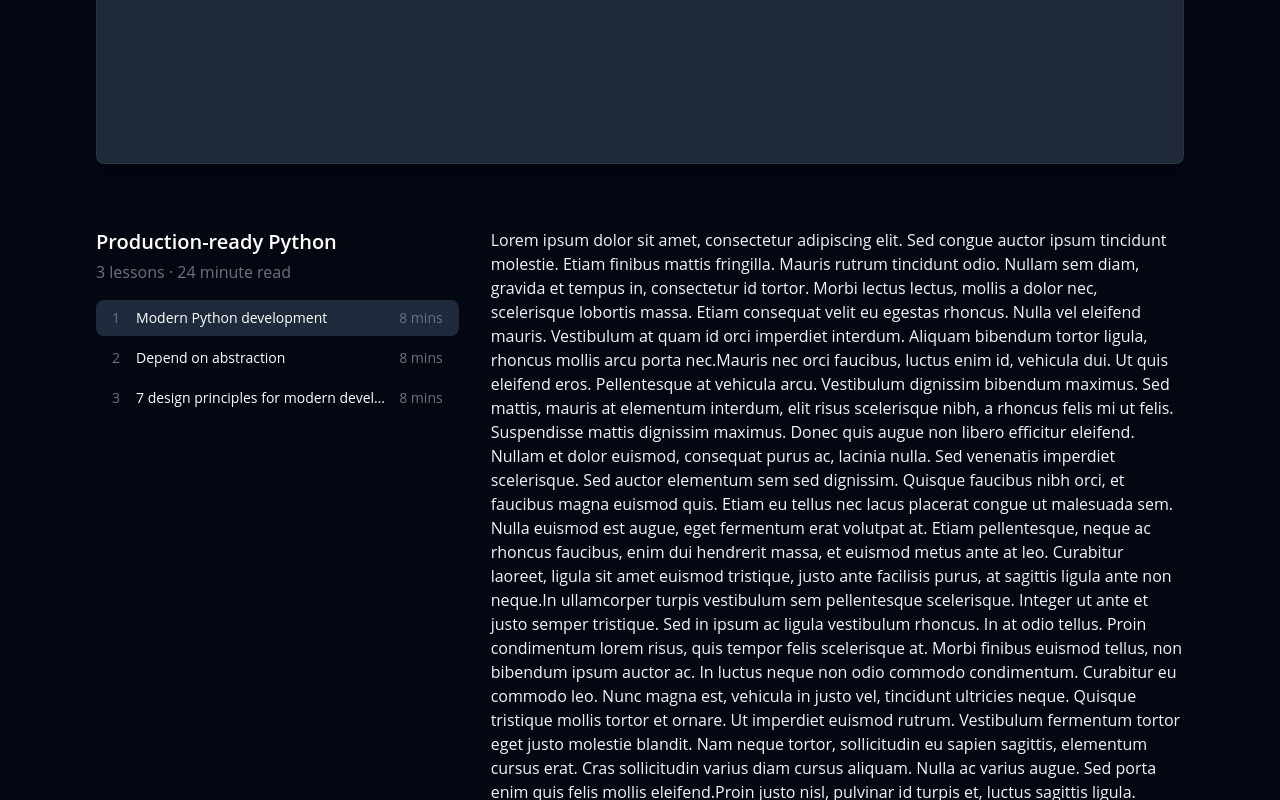
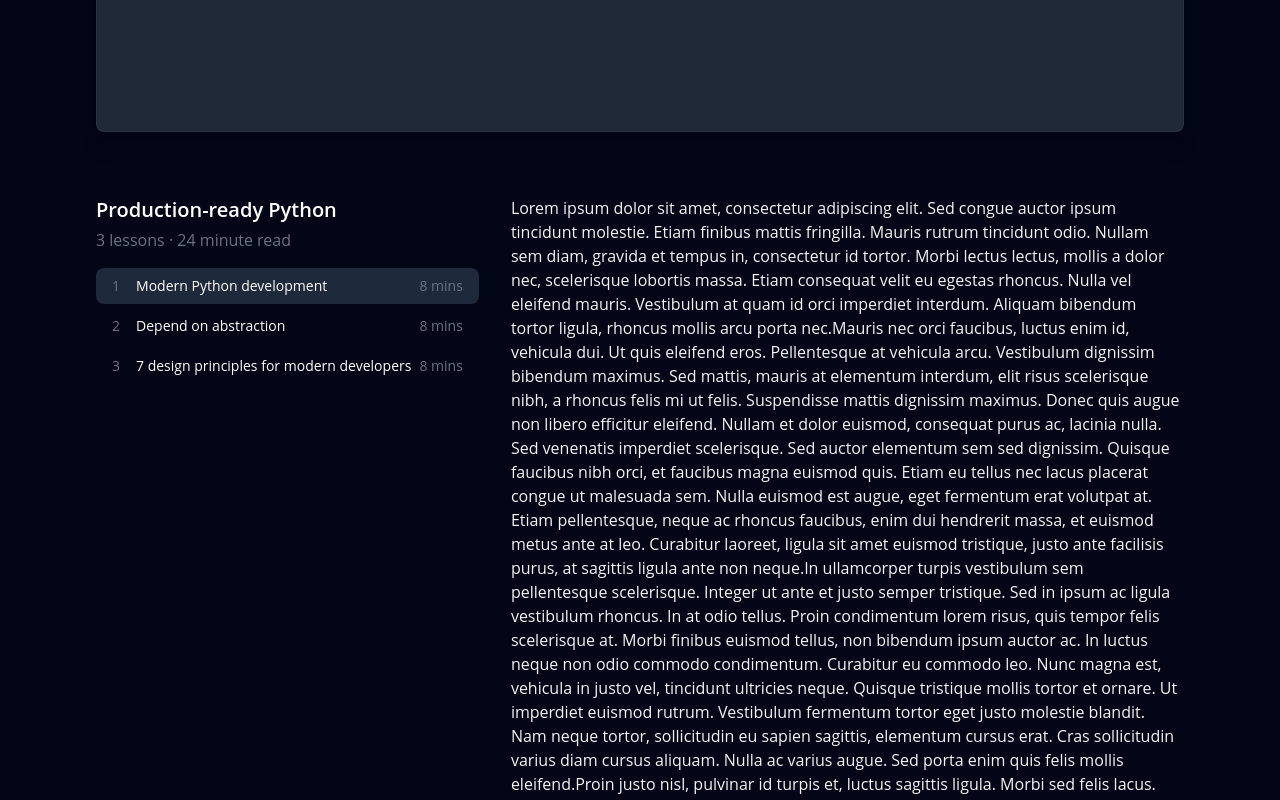
Before and after one commit to ellsphillips/level-up, a Next.js app: page /articles/1 in a window 1280 px wide. Shown: the part 680-1480 px from the top of the page. Built offline with nearby package versions, Linux system fonts and the light colour scheme.

Commit message:
Dev: tidy up

```diff
--- a/pages/articles/[id].tsx
+++ b/pages/articles/[id].tsx
@@ -1,11 +1,11 @@
 import { GetStaticPaths, GetStaticProps } from 'next';
 
 import ListDetail from '@/components/article/Details';
+import SeriesTOC from '@/components/article/SeriesTOC';
 import { articleData } from '@/data/articles';
 import lipsum from '@/data/lipsum';
 import Layout from '@/layouts/Article';
 import { Article, Series } from '@/types/article';
-import Link from 'next/link';
 import { useEffect, useState } from 'react';
 
 type Props = {
@@ -36,47 +36,15 @@ const StaticPropsDetail = ({ item, errors }: Props) => {
 
     return (
         <Layout title={item ? item.title : 'Article Detail'}>
-            <div className='py-16'>{item && <ListDetail item={item} />}</div>
+            <div className='py-12'>{item && <ListDetail item={item} />}</div>
 
             <div className='flex min-h-full min-w-0 flex-col items-center justify-center shadow-xl mt-4 overflow-hidden rounded-lg bg-gray-800 ring-1 ring-inset ring-white/5 aspect-[2/1]'></div>
 
-            <div className='flex gap-8 pt-16'>
-                <aside className='w-1/3'>
-                    <a className='text-xl font-medium text-white sm:font-semibold'>
-                        {item?.series}
-                    </a>
-                    <p className='mt-1 text-sm text-gray-500 sm:text-base'>
-                        {articlesInSeries.length} lessons · 24 minute read
-                    </p>
-                    <div className='mt-4 space-y-1'>
-                        {articlesInSeries.map((article, i) => {
-                            return (
-                                <Link
-                                    href='/articles/[id]'
-                                    as={`/articles/${article.id}`}
-                                    className='flex items-center justify-between'
-                                >
-                                    <div
-                                        className={`flex items-center w-full px-4 py-2 text-sm rounded hover:bg-slate-900 hover:cursor-pointer ${
-                                            item.id === article.id &&
-                                            'bg-slate-800'
-                                        }`}
-                                    >
-                                        <span className='text-gray-500'>
-                                            {i + 1}
-                                        </span>
-                                        <p className='flex-1 ml-4 text-white truncate'>
-                                            {article.title}
-                                        </p>
-                                        <span className='ml-2 text-gray-500'>
-                                            8 mins
-                                        </span>
-                                    </div>
-                                </Link>
-                            );
-                        })}
-                    </div>
-                </aside>
+            <div className='flex flex-col gap-8 pt-16 md:flex-row'>
+                <SeriesTOC
+                    series={articlesInSeries}
+                    className='w-full md:w-1/3'
+                />
                 <article className='flex-1'>{lipsum}</article>
             </div>
         </Layout>
--- a/pages/articles/index.tsx
+++ b/pages/articles/index.tsx
@@ -1,21 +1,21 @@
-import { GetStaticProps } from "next";
-import Link from "next/link";
+import { GetStaticProps } from 'next';
+import Link from 'next/link';
 
-import Card from "@/components/article/Card";
-import { articleData } from "@/data/articles";
-import Layout from "@/layouts/App";
-import { Article } from "@/types/article";
+import Card from '@/components/article/Card';
+import { articleData } from '@/data/articles';
+import Layout from '@/layouts/App';
+import { Article } from '@/types/article';
 
 type Props = {
     items: Article[];
 };
 
-const WithStaticProps = ({ items }: Props) => (
-  <Layout title="LEVEL-UP! - Articles">
-    <h1 className="pb-8 text-5xl font-bold">Articles</h1>
-    <div className="space-y-8">
-      {items.map((data) => (
-        <Link href="/articles/[id]" as={`/articles/${data.id}`}>
+const ArticlePage = ({ items }: Props) => (
+    <Layout title='LEVEL-UP! - Articles'>
+        <h1 className='pb-8 text-5xl font-bold'>Articles</h1>
+        <div className='space-y-8'>
+            {items.map(data => (
+                <Link href='/articles/[id]' as={`/articles/${data.id}`}>
                     <Card {...data} />
                 </Link>
             ))}
@@ -28,4 +28,4 @@ export const getStaticProps: GetStaticProps = async () => {
     return { props: { items } };
 };
 
-export default WithStaticProps;
+export default ArticlePage;
--- a/styles/global.css
+++ b/styles/global.css
@@ -4,6 +4,6 @@
 
 @layer base {
     body {
-        @apply bg-gray-950 text-gray-100;
+        @apply bg-slate-950 text-gray-100;
     }
 }
```
Lines whose indentation alone changed are shown as unchanged.
